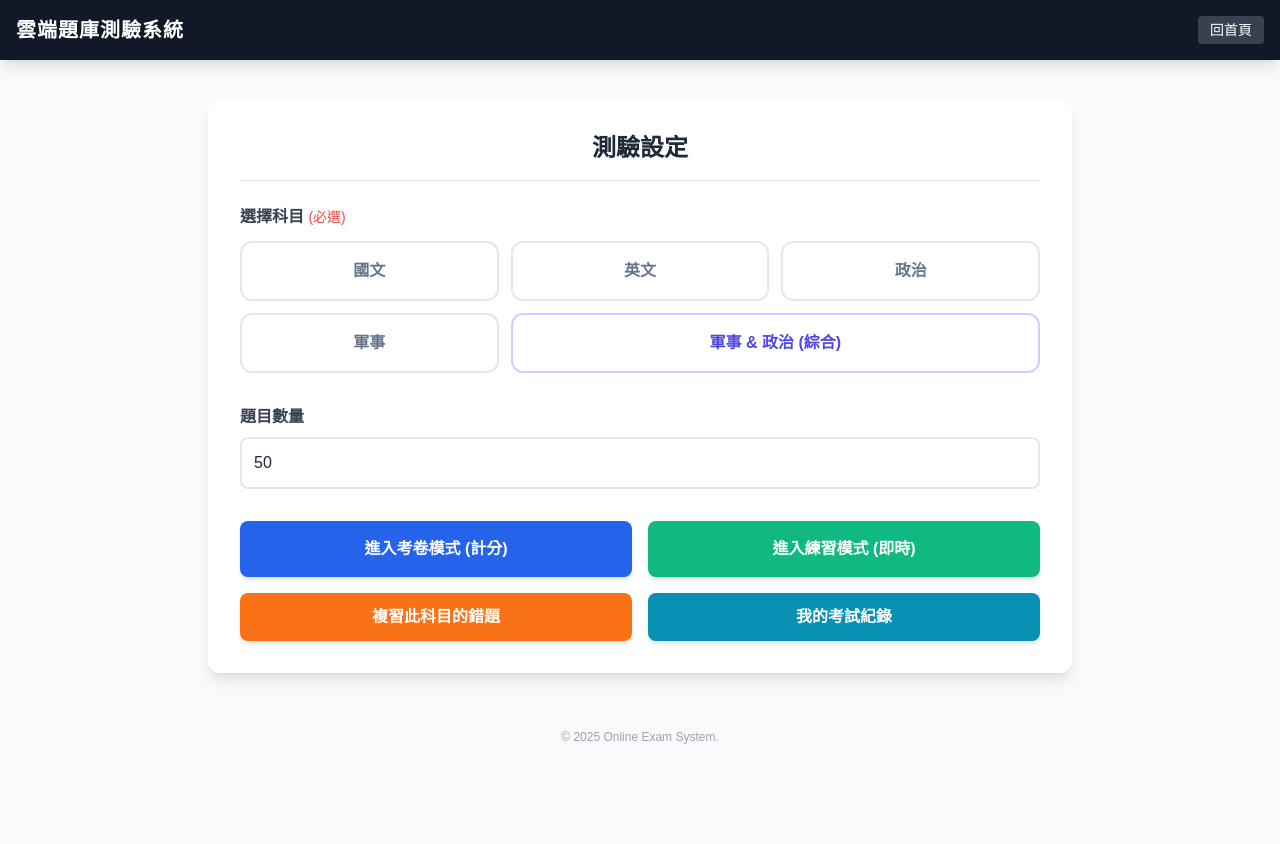
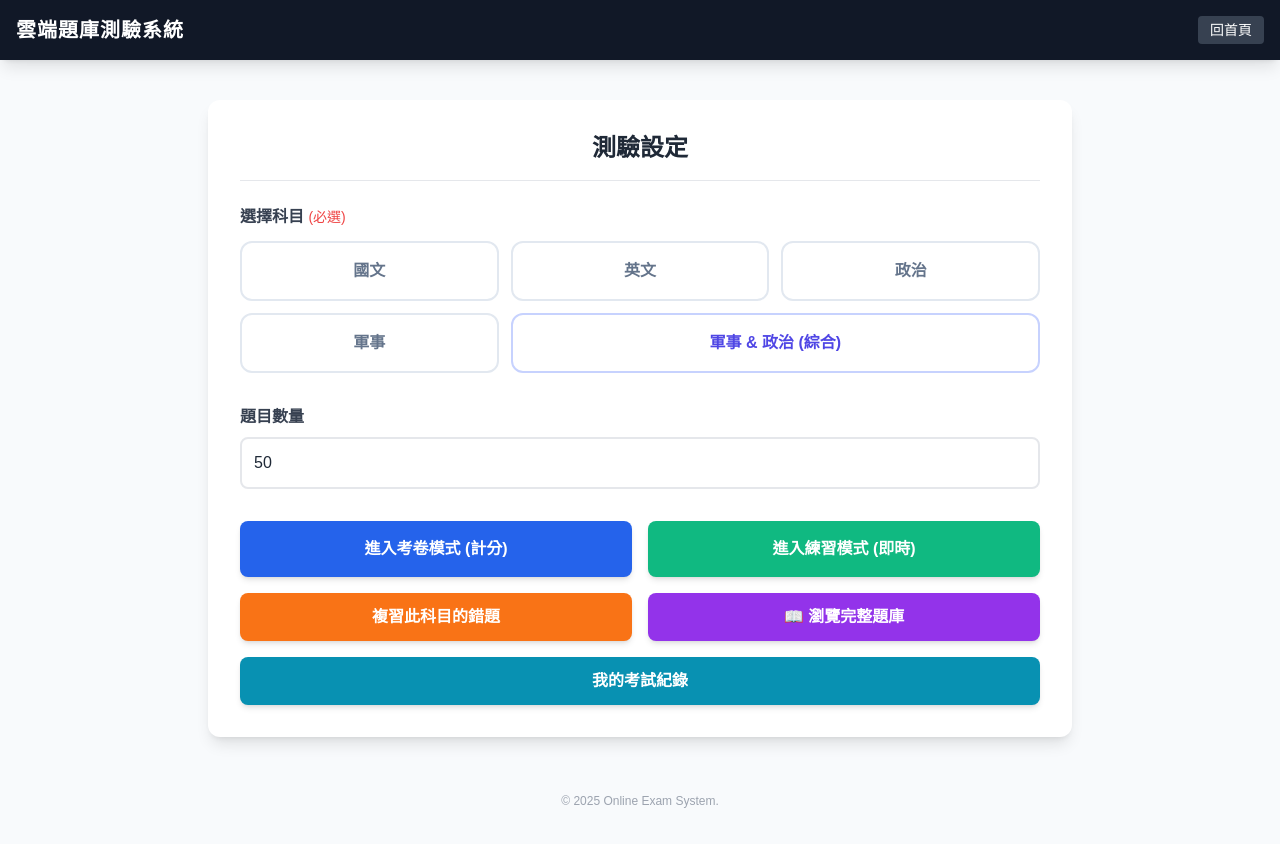
Before and after one commit to LeMans7743/Bosstraker, a plain HTML site: page index.html in a window 1280 px wide. Drawn offline with nearby package versions, Linux system fonts and the light colour scheme; some packages are replaced by stand-ins of ours; no server answers; a script that the page names is missing.

Commit message:
Add files via upload

```diff
--- a/index.html
+++ b/index.html
@@ -58,11 +58,16 @@
                 <button onclick="startRetryMode()" class="bg-orange-500 hover:bg-orange-600 text-white font-bold py-3 rounded-lg shadow-md transition transform hover:-translate-y-1">
                     複習此科目的錯題
                 </button>
-                <button onclick="showUserRecords()" class="bg-cyan-600 hover:bg-cyan-700 text-white font-bold py-3 rounded-lg shadow-md transition transform hover:-translate-y-1">
+
+                <button onclick="initBankMode()" class="bg-purple-600 hover:bg-purple-700 text-white font-bold py-3 rounded-lg shadow-md transition transform hover:-translate-y-1">
+                    📖 瀏覽完整題庫
+                </button>
+
+                <button onclick="showUserRecords()" class="col-span-1 sm:col-span-2 bg-cyan-600 hover:bg-cyan-700 text-white font-bold py-3 rounded-lg shadow-md transition transform hover:-translate-y-1">
                     我的考試紀錄
                 </button>
             </div>
-        </div>
+
 
         <div id="exam-mode-view" class="hidden">
             <div class="bg-white p-4 rounded-lg shadow-md mb-6 sticky top-20 z-40 flex justify-between items-center border-l-4 border-blue-600">
```
